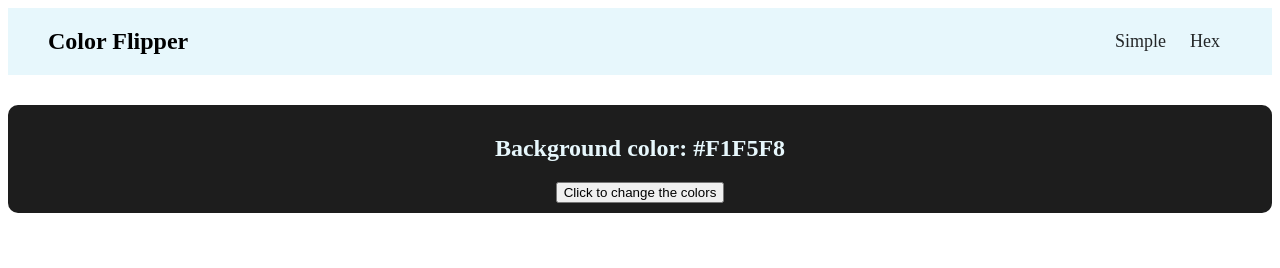
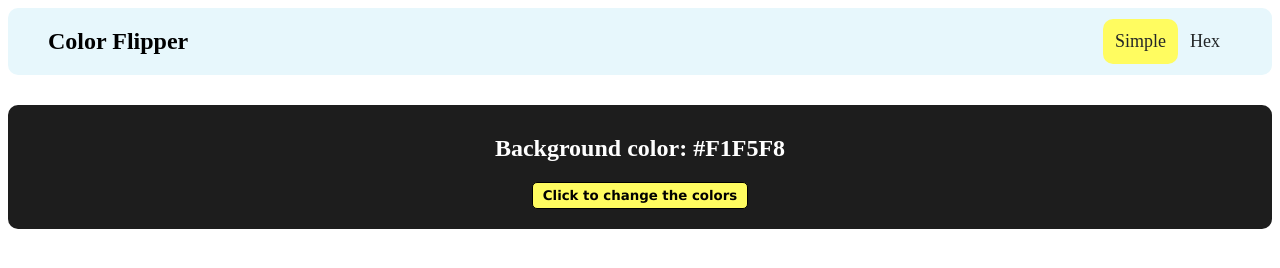
Before and after one commit to CamillaTeodoro/color-flipper, a plain HTML site: page index.html in a window 1280 px wide. Drawn offline with Linux system fonts and the light colour scheme.

Commit message:
Projeto finalizado - alterado HTML e CSS

```diff
--- a/app.js
+++ b/app.js
@@ -11,7 +11,7 @@ const btn = document.getElementById("btn");
 const color = document.querySelector(".color");
 
 btn.addEventListener("click", function () {
-  // get random number betwen 0-3
+  // get random number betwen 0-5
   const randomNumber = getRandomNumber();
   document.body.style.backgroundColor = colors[randomNumber];
   color.textContent = colors[randomNumber];
--- a/index.html
+++ b/index.html
@@ -13,7 +13,7 @@
        <div class= "nav-center">
            <h1>Color Flipper</h1>
            <ul class = "nav-links">
-               <li>
+               <li class="clicked">
                    <a href="index.html">Simple</a>
                </li>
                <li>
--- a/styles.css
+++ b/styles.css
@@ -4,6 +4,7 @@
   justify-content: space-between;
   background: rgb(231, 247, 252);
   align-items: center;
+  border-radius: 10px;
 }
 
 .nav-links {
@@ -29,8 +30,9 @@ li a {
 }
 
 li a:hover {
-  color: rgb(247, 8, 139);
+  color: rgb(247, 8, 207);
   text-decoration: none;
+  font-weight: 600;
 }
 
 .container {
@@ -51,3 +53,27 @@ h1 {
   text-align: center;
   margin-left: 40px;
 }
+
+.btn {
+  background: rgb(255, 252, 96);
+  font-family: Verdana, Geneva, Tahoma, sans-serif;
+  font-weight: 600;
+  border: 1px solid;
+  border-radius: 5px;
+  padding: 5px 10px;
+  margin-bottom: 10px;
+}
+
+.btn:hover {
+  background: rgb(231, 247, 252);
+}
+
+h2 {
+  text-align: center;
+  color: rgb(255, 255, 255);
+}
+
+.clicked {
+  background-color: rgb(255, 252, 96);
+  border-radius: 10px;
+}
```
Also changed, not shown: hex.html (+1 -1 lines).
